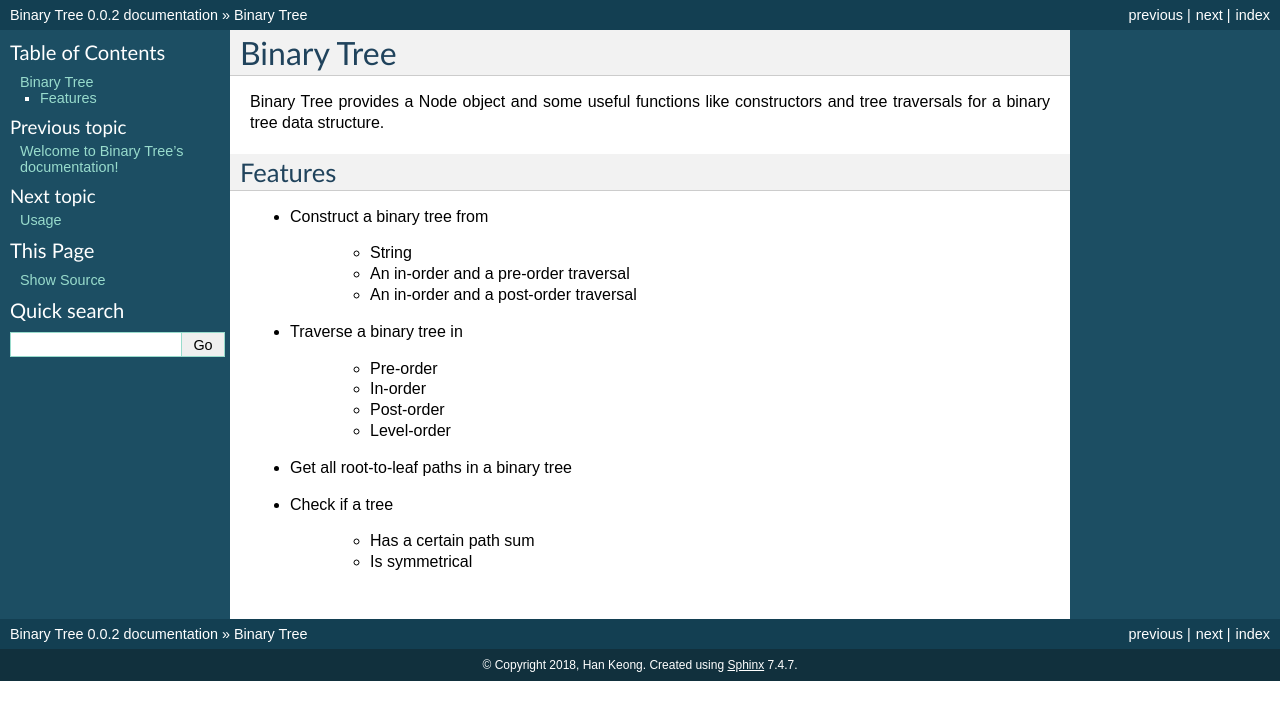
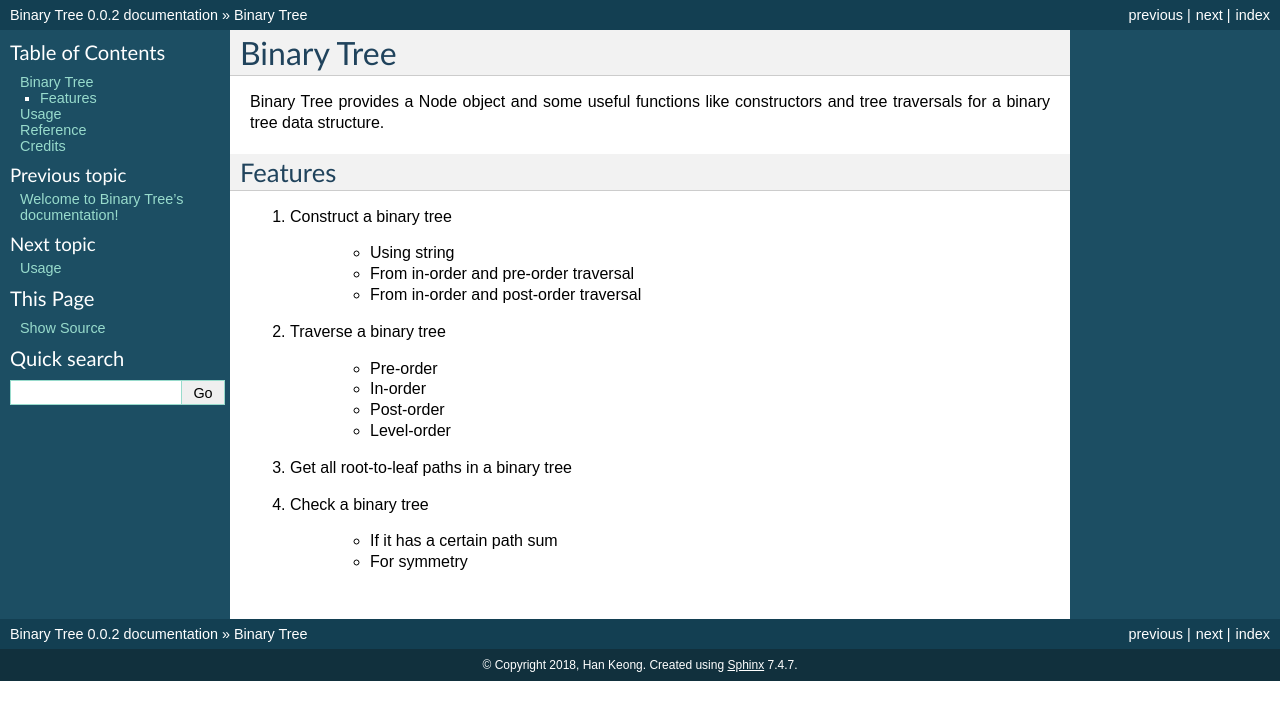
Before and after one commit to david-xhk/binary_tree, a Sphinx documentation site: the page built from docs/readme.rst, in a window 1280 px wide. Shown: the top 720 px of the page. Built offline with Sphinx 7.4.7, drawn with Linux system fonts in a browser that asks for light colours.

Commit message:
Changes to readme.rst

```diff
--- a/docs/conf.py
+++ b/docs/conf.py
@@ -34,6 +34,7 @@ import binary_tree
 # extensions coming with Sphinx (named 'sphinx.ext.*') or your custom ones.
 extensions = ['sphinx.ext.autodoc', 'sphinx.ext.napoleon']
 
+autodoc_member_order = 'bysource'
 napoleon_include_init_with_doc = True
 
 # Add any paths that contain templates here, relative to this directory.
@@ -99,6 +100,9 @@ html_theme = 'default'
 # so a file named "default.css" will overwrite the builtin "default.css".
 html_static_path = ['_static']
 
+# Configure HTML sidebar to use the global toc
+html_sidebars = { '**': ['globaltoc.html', 'relations.html', 'sourcelink.html', 'searchbox.html'], }
+
 
 # -- Options for HTMLHelp output ---------------------------------------
 
--- a/docs/index.rst
+++ b/docs/index.rst
@@ -1,8 +1,10 @@
 Welcome to Binary Tree's documentation!
 ======================================
 
-Contents:
----------
+--------
+Contents
+--------
+
 .. toctree::
    :maxdepth: 2
 
--- a/docs/readme.rst
+++ b/docs/readme.rst
@@ -4,24 +4,26 @@ Binary Tree
 
 Binary Tree provides a Node object and some useful functions like constructors and tree traversals for a binary tree data structure.
 
+--------
 Features
 --------
-* Construct a binary tree from
 
-    * String
-    * An in-order and a pre-order traversal
-    * An in-order and a post-order traversal
+1. Construct a binary tree
 
-* Traverse a binary tree in
+    * Using string
+    * From in-order and pre-order traversal
+    * From in-order and post-order traversal
+
+2. Traverse a binary tree
 
     * Pre-order
     * In-order
     * Post-order
     * Level-order
 
-* Get all root-to-leaf paths in a binary tree
+3. Get all root-to-leaf paths in a binary tree
 
-* Check if a tree
+4. Check a binary tree
 
-    * Has a certain path sum
-    * Is symmetrical
+    * If it has a certain path sum
+    * For symmetry
--- a/docs/reference.rst
+++ b/docs/reference.rst
@@ -8,8 +8,6 @@ Here is the documentation for binary_tree. To look at a demonstration, run "./tr
 
 .. autoclass:: Node
     :members:
-    :member-order:
 
 .. automodule:: binary_tree
     :members:
-    :member-order:
```
Also changed, not shown: docs/usage.rst (+24 -6 lines), 1 other file.
